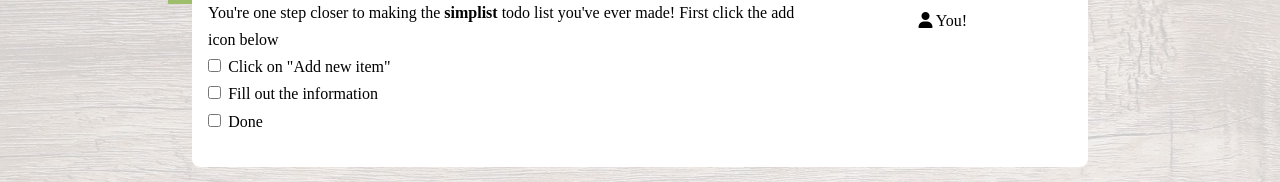
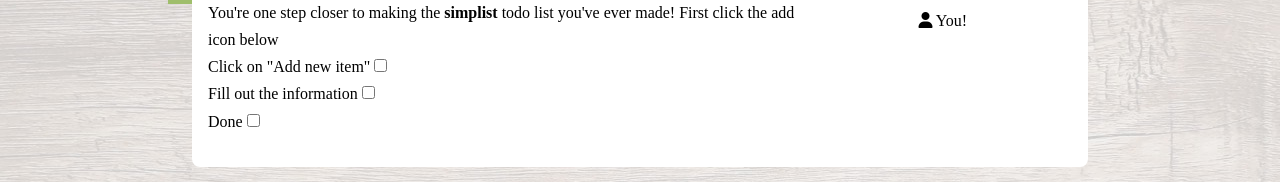
Before and after one commit to hnaht310/To-do-list-app, a plain HTML site: page app.html in a window 1280 px wide. Shown: the part 215-397 px from the top of the page. Drawn offline with Linux system fonts and the light colour scheme; a web font is replaced by a local one.

Commit message:
add id to the for attribute of label tag

```diff
--- a/app.html
+++ b/app.html
@@ -65,16 +65,16 @@
               </p>
               <div class="checkbox-list">
                 <div>
-                  <input type="checkbox" />
-                  <label for="">Click on "Add new item"</label>
+                  <label for="add-new">Click on "Add new item"</label>
+                  <input type="checkbox" id="add-new" />
                 </div>
                 <div>
-                  <input type="checkbox" />
-                  <label for="">Fill out the information</label>
+                  <label for="fill-form">Fill out the information</label>
+                  <input type="checkbox" id="fill-form"/>
                 </div>
                 <div>
-                  <input type="checkbox" />
-                  <label for="">Done</label>
+                  <label for="done">Done</label>
+                  <input type="checkbox" id="done" />
                 </div>
               </div>
             <!-- </div>  -->
```
